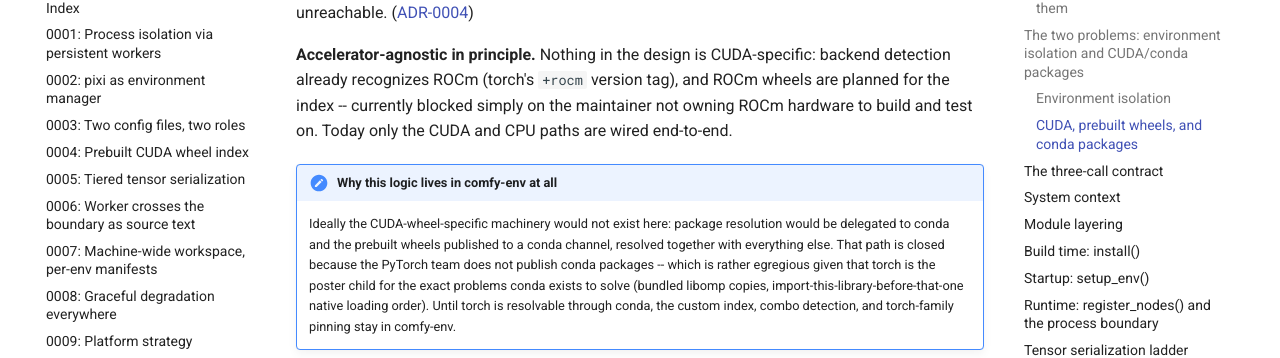
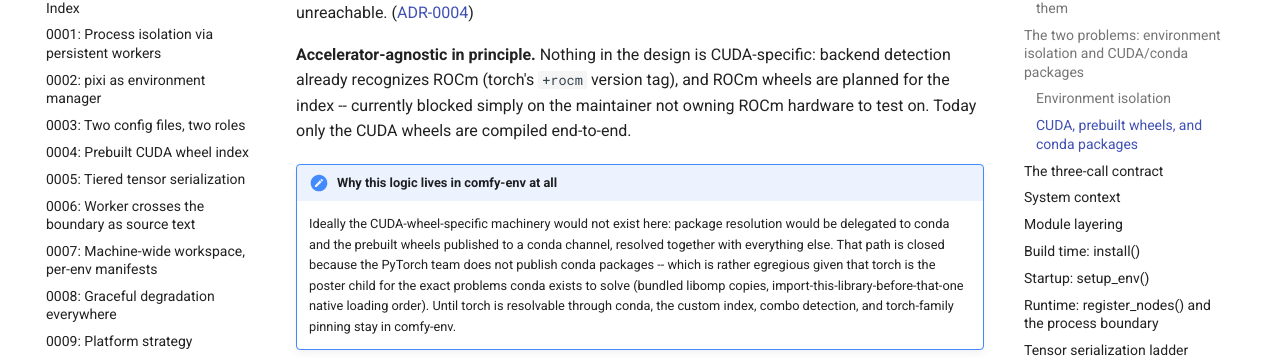
Before and after one commit to Comfy-Forge/comfy-forge-docs, an MkDocs documentation site: the page built from docs/index.md, in a window 1280 px wide and 900 px high, scrolled down 3760 px. Shown: the part 190-548 px from the top of the window. Built offline with MkDocs 1.6.1 and Material for MkDocs 9.7.7, drawn with Linux system fonts in a browser that asks for light colours; comment, search, counter and statistics services are not loaded.

Commit message:
ROCm wording: hardware to test on; only CUDA wheels compiled end-to-end
Co-Authored-By: Claude Fable 5 <noreply@anthropic.com>

```diff
--- a/docs/index.md
+++ b/docs/index.md
@@ -188,8 +188,8 @@ unreachable.
 **Accelerator-agnostic in principle.** Nothing in the design is
 CUDA-specific: backend detection already recognizes ROCm (torch's
 `+rocm` version tag), and ROCm wheels are planned for the index -- currently
-blocked simply on the maintainer not owning ROCm hardware to build and test
-on. Today only the CUDA and CPU paths are wired end-to-end.
+blocked simply on the maintainer not owning ROCm hardware to test on. Today
+only the CUDA wheels are compiled end-to-end.
 
 !!! note "Why this logic lives in comfy-env at all"
     Ideally the CUDA-wheel-specific machinery would not exist here: package
```
Also changed, not shown: docs/adr/0004-prebuilt-cuda-wheel-index.md (+2 -2 lines).
